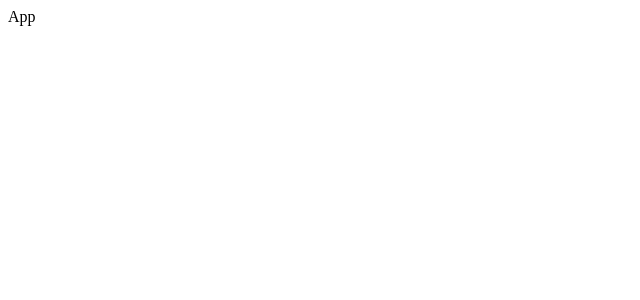
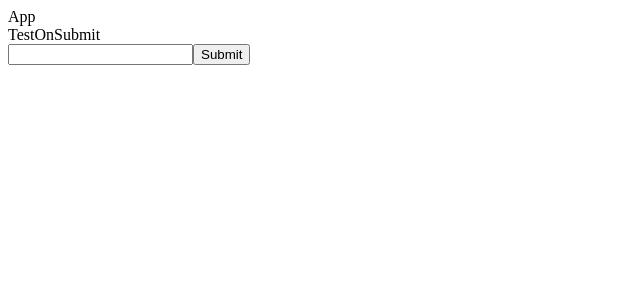
Before and after one commit to ows-ali/react-series, a React (Create React App) app: page / in a window 1280 px wide. Shown: the top 300 px of the page, without its empty margins (0-640 px from the left). Built offline with nearby package versions, Linux system fonts and the light colour scheme.

Commit message:
event handler examples

```diff
--- a/src/App.js
+++ b/src/App.js
@@ -1,7 +1,21 @@
-import React from "react";
+import React, { useState } from "react";
+import Test from "./Test";
+import SecondTest from "./SecondTest";
+import ThirdTest from "./ThirdTest";
+import TestOnChange from "./TestOnChange";
+import TestOnSubmit from "./TestOnSubmit";
 
 const App = () => {
-  return <div>App</div>;
+  return (
+    <div>
+      App
+      {/* <Test /> */}
+      {/* <SecondTest /> */}
+      {/* <ThirdTest /> */}
+      {/* <TestOnChange /> */}
+      <TestOnSubmit />
+    </div>
+  );
 };
 
 export default App;
--- /dev/null
+++ b/src/SecondTest.js
@@ -0,0 +1,17 @@
+import React from "react";
+
+const SecondTest = () => {
+  const handleClick = () => {
+    console.log("logging");
+  };
+  return (
+    <div>
+      <h1>Event handler as external function instead of inline funtion</h1>
+      {/* we can pass reference of a funciton */}
+      {/* Mistake: handleClick() */}
+      <button onClick={handleClick}>Click me 2</button>
+    </div>
+  );
+};
+
+export default SecondTest;
--- /dev/null
+++ b/src/Test.js
@@ -0,0 +1,20 @@
+import React from "react";
+
+const Test = () => {
+  return (
+    <div>
+      <h1>event handler as Inline function </h1>
+      {/* onclick is an event */}
+      {/* ()=>{} is an event handler (event is just a function) */}
+      <button
+        onClick={() => {
+          console.log("button clicked");
+        }}
+      >
+        Click
+      </button>
+    </div>
+  );
+};
+
+export default Test;
--- /dev/null
+++ b/src/TestOnChange.js
@@ -0,0 +1,23 @@
+import React, { useState } from "react";
+
+const TestOnChange = () => {
+  const [val, setVal] = useState("");
+
+  return (
+    <div>
+      <h1>onChange handler</h1>
+      <input
+        value={val}
+        placeholder="enter some text"
+        onChange={(e) => {
+          setVal(e.target.value);
+          console.log("i am changing");
+          console.log(e.target.value);
+          console.log(e.target.placeholder);
+        }}
+      />
+    </div>
+  );
+};
+
+export default TestOnChange;
--- /dev/null
+++ b/src/TestOnSubmit.js
@@ -0,0 +1,20 @@
+import React from "react";
+
+const TestOnSubmit = () => {
+  return (
+    <div>
+      TestOnSubmit
+      <form
+        onSubmit={(e) => {
+          e.preventDefault();
+          console.log("submittign");
+        }}
+      >
+        <input />
+        <button type="submit">Submit</button>
+      </form>
+    </div>
+  );
+};
+
+export default TestOnSubmit;
--- /dev/null
+++ b/src/ThirdTest.js
@@ -0,0 +1,22 @@
+import React, { useState } from "react";
+
+const ThirdTest = () => {
+  const [data, setData] = useState(0);
+  const addCounter = (val) => {
+    console.log("logging: ", val);
+    setData(val);
+  };
+  return (
+    <div>
+      Passing value to event handler
+      {/* Wrong */}
+      {/* <button onClick={addCounter(5)}>I am wrong</button> */}
+      {/* correct */}
+      <p>{data}</p>
+      <button onClick={() => addCounter(data + 2)}>Add 2</button>
+      <button onClick={() => addCounter(data + 3)}>Add 3</button>
+    </div>
+  );
+};
+
+export default ThirdTest;
```
Also changed, not shown: 1 other file (tests, documents, lock files or other folders).
